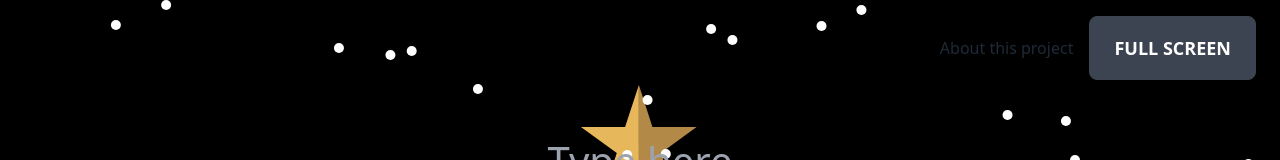
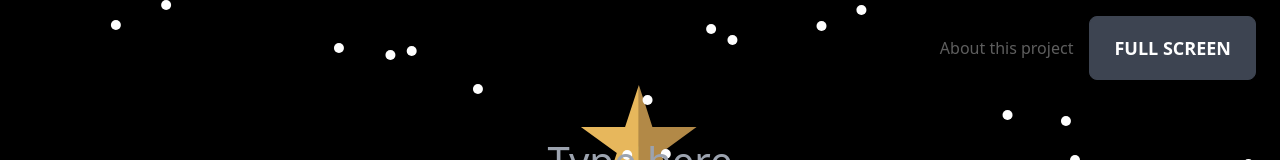
Before and after one commit to swimmingkiim/christmas-screen, a SvelteKit app: page / in a window 1280 px wide. Shown: the top 160 px of the page. Built offline with nearby package versions, Linux system fonts and the light colour scheme.

Commit message:
Update header link color

```diff
--- a/src/routes/+layout.svelte
+++ b/src/routes/+layout.svelte
@@ -170,5 +170,9 @@
 		justify-content: flex-end;
 		align-items: center;
 		gap: 1em;
+
+		a {
+			color: #5e5e5e;
+		}
 	}
 </style>
```
